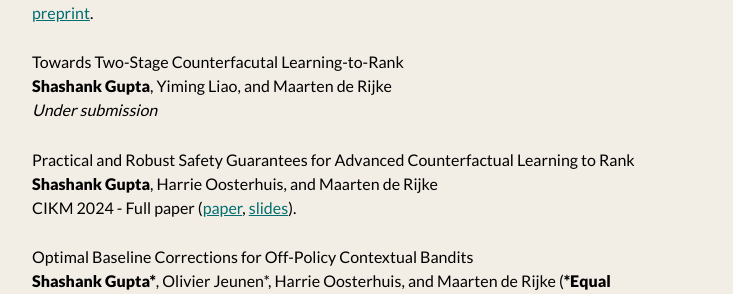
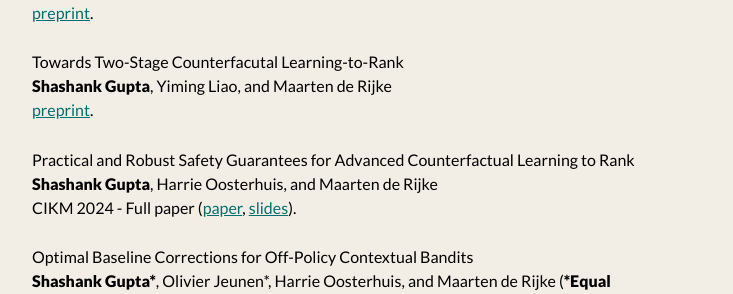
Before and after one commit to shashankg7/shashankg7.github.io, a Jekyll site: the page built from publications.md, in a window 1280 px wide and 900 px high, scrolled down 473 px. Shown: the part 160-454 px from the top of the window, without its empty margins (272-1005 px from the left). Built offline with Jekyll 4.4.1, drawn with Linux system fonts in a browser that asks for light colours; nearby versions of some CDN libraries.

Commit message:
Update publications.md

```diff
--- a/publications.md
+++ b/publications.md
@@ -27,7 +27,7 @@
 
 Towards Two-Stage Counterfacutal Learning-to-Rank <br>
 <b>Shashank Gupta</b>, Yiming Liao, and Maarten de Rijke <br>
-*Under submission*
+[preprint](https://drive.google.com/file/d/1p0ZuVoRqX1EagrOEEux3_q-tMX7dhnbT/view?usp=sharing).
 
 Practical and Robust Safety Guarantees for Advanced Counterfactual Learning to Rank <br>
 <b>Shashank Gupta</b>, Harrie Oosterhuis, and Maarten de Rijke <br>
```
